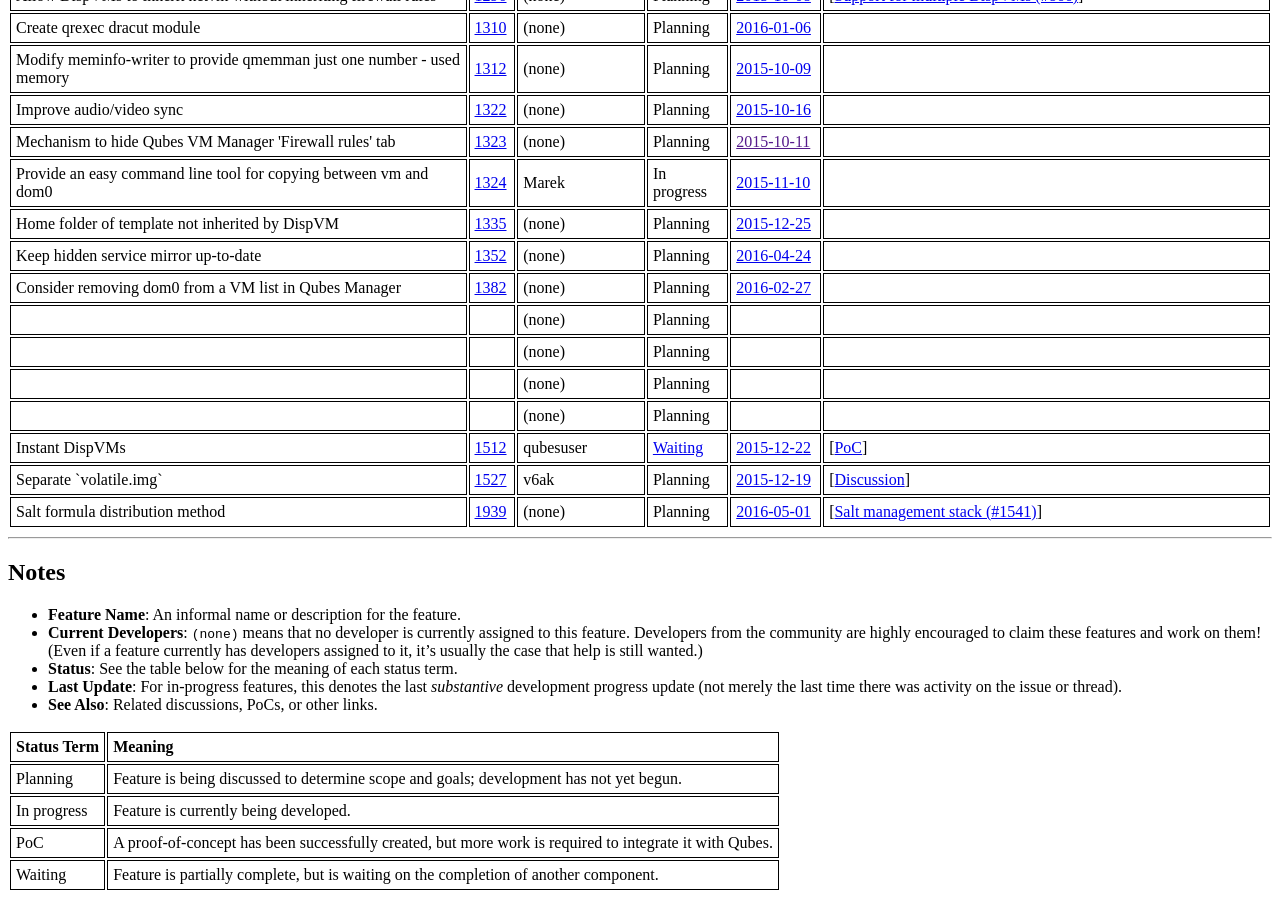
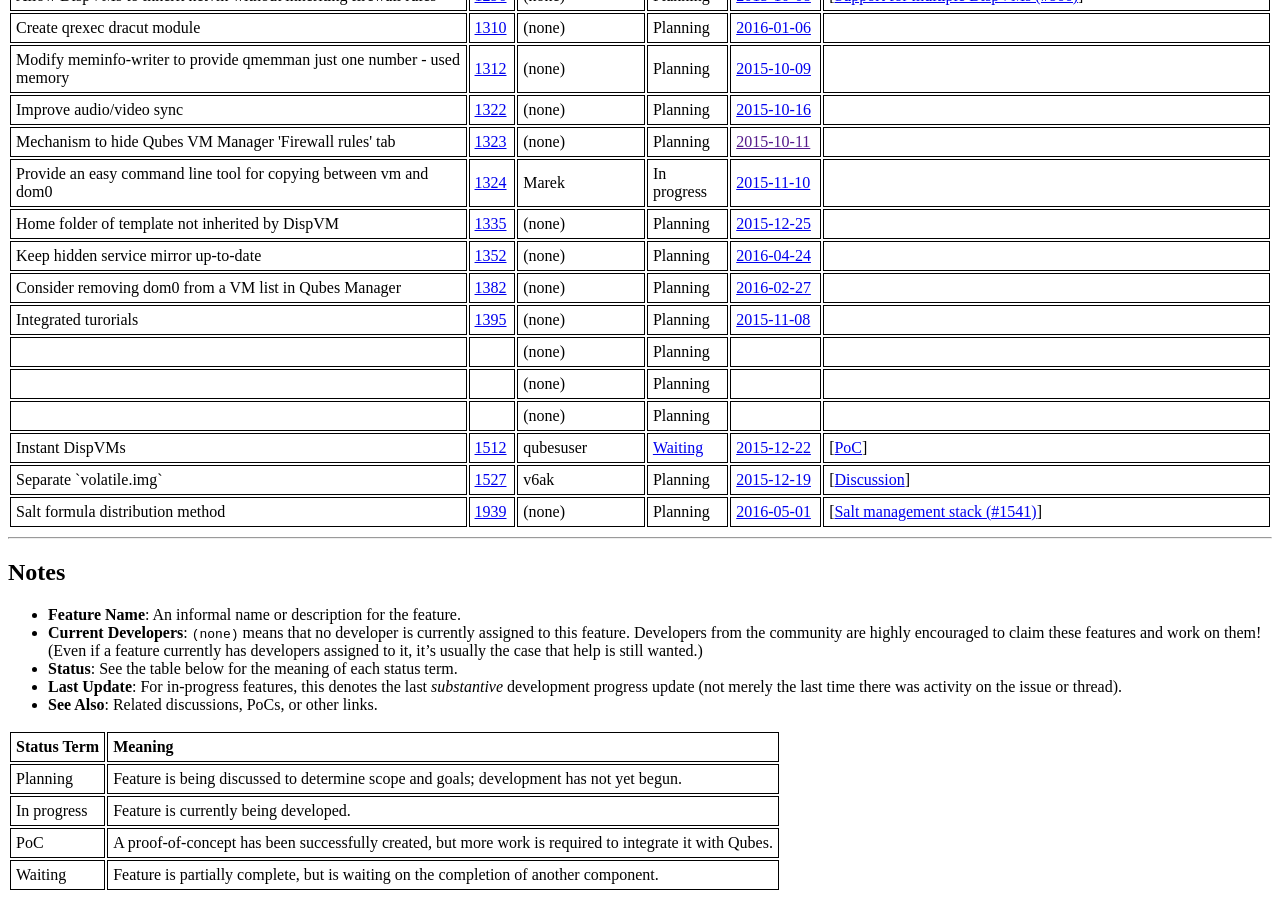
Before and after one commit to QubesOS/qubes-issues, a Jekyll site: the page built from index.md, in a window 1280 px wide and 900 px high, scrolled down 1769 px. Built offline with Jekyll 4.4.1, drawn with Linux system fonts in a browser that asks for light colours.

Commit message:
Track #1395

```diff
--- a/_data/features.yml
+++ b/_data/features.yml
@@ -812,15 +812,15 @@
   - desc   :
     url    :
 
-- name   :
-  issue  :
+- name   : Integrated turorials
+  issue  : 1395
   devs   :
   status :
-    code   :
+    code   : Planning
     url    :
   updated:
-    date   :
-    url    :
+    date   : 2015-11-08
+    url    : https://github.com/QubesOS/qubes-issues/issues/1395#issue-115806786
   info   :
   - desc   :
     url    :
```
